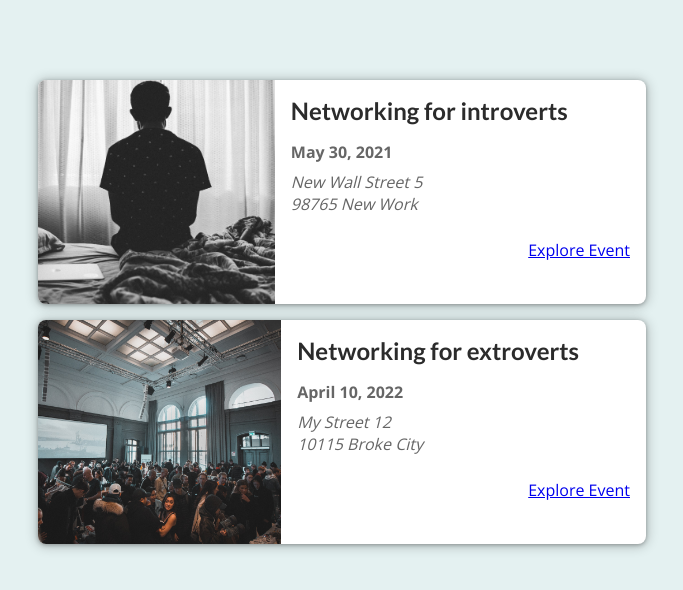
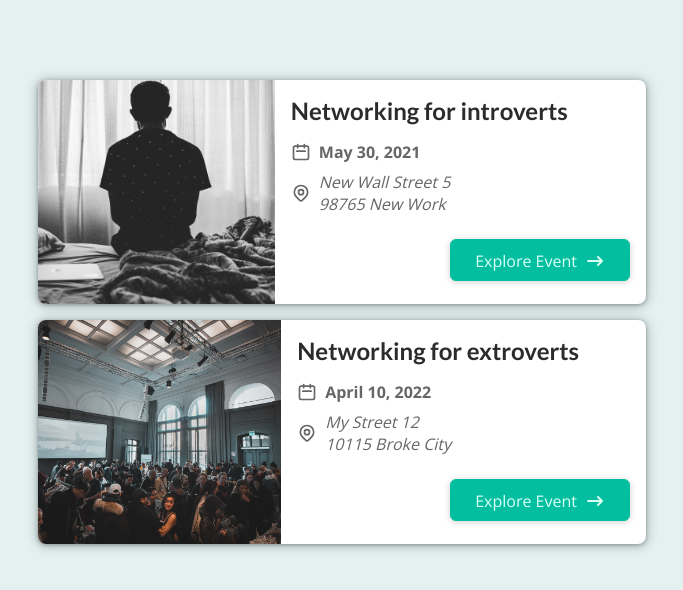
Before and after one commit to ConnerChappell/nextjs-udemy-practice-project1, a Next.js app: page / in a window 1280 px wide. Shown: the top 590 px of the page, without its empty margins (298-981 px from the left). Built offline with nearby package versions, Linux system fonts and the light colour scheme.

Commit message:
Added buttons and icons

```diff
--- a/components/events/event-item.js
+++ b/components/events/event-item.js
@@ -1,4 +1,7 @@
-import Link from 'next/link'
+import Button from '../ui/button'
+import DateIcon from '../icons/date-icon'
+import AddressIcon from '../icons/address-icon'
+import ArrowRighIcon from '../icons/arrow-right-icon'
 
 import classes from './event-item.module.css'
 
@@ -20,15 +23,20 @@
                 <div className={classes.summary}>
                     <h2>{title}</h2>
                     <div className={classes.date}>
+                        <DateIcon />
                         <time>{humanReadableDate}</time>
                     </div>
                     <div className={classes.address}>
+                        <AddressIcon />
                         <address>{formattedAddress}</address>
                     </div>
                 </div>
 
                 <div className={classes.actions}>
-                    <Link href={exploreLink}>Explore Event</Link>
+                    <Button link={exploreLink}>
+                        <span>Explore Event</span>
+                        <span className={classes.icon}><ArrowRighIcon /></span>
+                    </Button>
                 </div>
             </div>
         </li>
--- /dev/null
+++ b/components/icons/address-icon.js
@@ -0,0 +1,25 @@
+function AddressIcon() {
+  return (
+    <svg
+      xmlns='http://www.w3.org/2000/svg'
+      fill='none'
+      viewBox='0 0 24 24'
+      stroke='currentColor'
+    >
+      <path
+        strokeLinecap='round'
+        strokeLinejoin='round'
+        strokeWidth={2}
+        d='M17.657 16.657L13.414 20.9a1.998 1.998 0 01-2.827 0l-4.244-4.243a8 8 0 1111.314 0z'
+      />
+      <path
+        strokeLinecap='round'
+        strokeLinejoin='round'
+        strokeWidth={2}
+        d='M15 11a3 3 0 11-6 0 3 3 0 016 0z'
+      />
+    </svg>
+  );
+}
+
+export default AddressIcon;
--- /dev/null
+++ b/components/icons/arrow-right-icon.js
@@ -0,0 +1,17 @@
+function ArrowRightIcon() {
+  return (
+    <svg
+      xmlns='http://www.w3.org/2000/svg'
+      viewBox='0 0 20 20'
+      fill='currentColor'
+    >
+      <path
+        fillRule='evenodd'
+        d='M12.293 5.293a1 1 0 011.414 0l4 4a1 1 0 010 1.414l-4 4a1 1 0 01-1.414-1.414L14.586 11H3a1 1 0 110-2h11.586l-2.293-2.293a1 1 0 010-1.414z'
+        clipRule='evenodd'
+      />
+    </svg>
+  );
+}
+
+export default ArrowRightIcon;
--- /dev/null
+++ b/components/icons/date-icon.js
@@ -0,0 +1,19 @@
+function DateIcon() {
+  return (
+    <svg
+      xmlns='http://www.w3.org/2000/svg'
+      fill='none'
+      viewBox='0 0 24 24'
+      stroke='currentColor'
+    >
+      <path
+        strokeLinecap='round'
+        strokeLinejoin='round'
+        strokeWidth={2}
+        d='M8 7V3m8 4V3m-9 8h10M5 21h14a2 2 0 002-2V7a2 2 0 00-2-2H5a2 2 0 00-2 2v12a2 2 0 002 2z'
+      />
+    </svg>
+  );
+}
+
+export default DateIcon;
--- /dev/null
+++ b/components/ui/button.js
@@ -0,0 +1,13 @@
+import Link from 'next/link'
+
+import classes from './button.module.css'
+
+function Button(props) {
+    return (
+        <Link href={props.link}>
+            <a className={classes.btn}>{props.children}</a>
+        </Link>
+    )
+}
+
+export default Button
--- /dev/null
+++ b/components/ui/button.module.css
@@ -0,0 +1,18 @@
+.btn {
+    text-decoration: none;
+    cursor: pointer;
+    font: inherit;
+    background-color: #03be9f;
+    border: 1px solid #03be9f;
+    border-radius: 6px;
+    color: #dafff7;
+    padding: 0.5rem 1.5rem;
+    text-align: center;
+    box-shadow: 0 1px 6px rgba(0, 0, 0, 0.2);
+}
+
+.btn:hover,
+.btn:active {
+    background-color: #02afa1;
+    border-color: #02afa1;
+}
```
